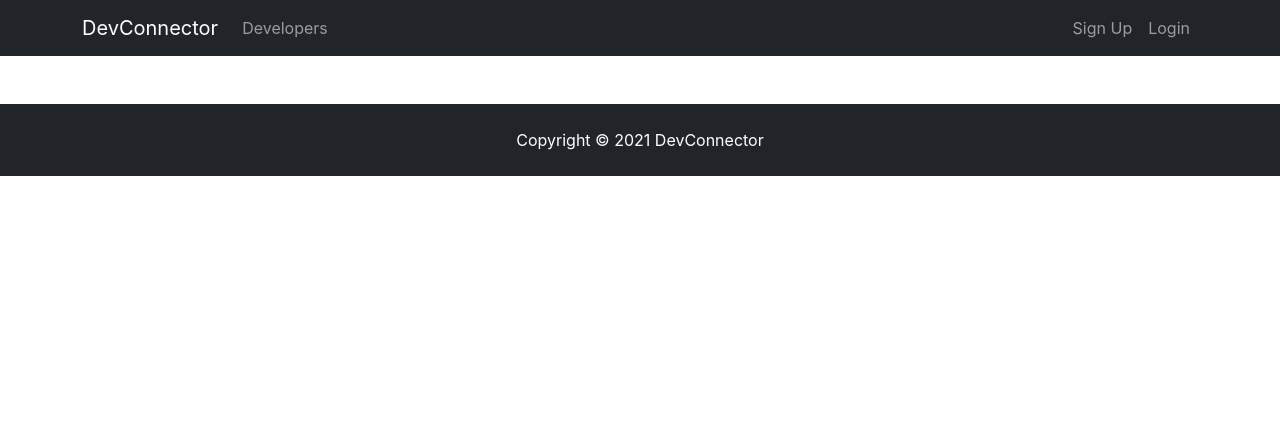
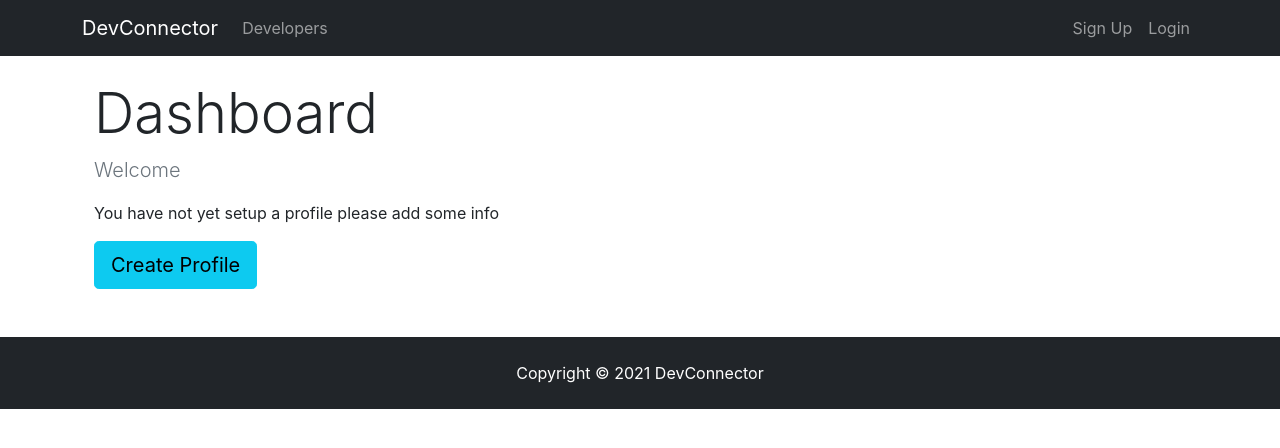
Before and after one commit to akash-yadav12/DevConnector, a React (Create React App) app in the folder client/: page /dashboard in a window 1280 px wide. Shown: the top 448 px of the page. Built offline with nearby package versions, Linux system fonts and the light colour scheme; no server answers.

Commit message:
loading spinner add dashboard, profile redux:

```diff
--- a/client/src/actions/profileActions.js
+++ b/client/src/actions/profileActions.js
@@ -1,17 +1,18 @@
 import axios from 'axios'
 
-import { GET_PROFILE, PROFILE_LOADING, GET_ERRORS, CLEAR_CURRENT_PROFILE} from './types'
+import { GET_PROFILE, PROFILE_LOADING, CLEAR_CURRENT_PROFILE} from './types'
 
 // Get current profile
 export const getCurrentProfile = () => dispatch => {
   dispatch(setProfileLoading)
   axios.get('/api/profile')
-    .then(res =>
+    .then(res => {
+      console.log(res.data)
       dispatch({
         type: GET_PROFILE,
         payload: res.data
       })
-    )
+    })
     .catch(err =>
       dispatch({
         type:GET_PROFILE,
--- /dev/null
+++ b/client/src/components/common/Spinner.js
@@ -0,0 +1,12 @@
+import React from 'react'
+import spinner from './spinner.gif'
+
+export default function Spinner() {
+  return (
+    <div>
+      <img src={spinner}
+      style={{width:'200px', margin:'auto',display:'block'}}
+      alt="Loading..."></img>
+    </div>
+  )
+}
--- a/client/src/components/dashboard/Dashboard.js
+++ b/client/src/components/dashboard/Dashboard.js
@@ -1,7 +1,10 @@
-import React, { Component } from 'react'
-import Proptypes from 'prop-types'
-import { connect } from 'react-redux'
-import { getCurrentProfile } from '../../actions/profileActions'
+import React, { Component } from 'react';
+import { Link } from 'react-router-dom';
+import PropTypes from 'prop-types';
+import { connect } from 'react-redux';
+import { getCurrentProfile } from '../../actions/profileActions';
+import Spinner from '../common/Spinner';
+
 
 class Dashboard extends Component {
 
@@ -10,12 +13,53 @@
   }
 
   render() {
+    const { user } = this.props.auth
+    const { profile, loading } = this.props.profile
+
+    let dashboardContent
+
+    if(profile === null || loading){
+      dashboardContent = <Spinner/>
+    }else{
+      // Check if logged in user has profile data
+      if(Object.keys(profile).length > 0){
+        dashboardContent = <h4>TODO:Display Profile</h4>
+      }else{
+        // User is logged in but has no profile
+        dashboardContent = (
+          <div>
+            <p className="lead text-muted">Welcome { user.name}</p>
+            <p>You have not yet setup a profile please add some info</p>
+            <Link to="/create-profile" className="btn btn-lg btn-info">Create Profile</Link>
+          </div>
+        )
+      }
+    }
+
     return (
-      <div>
-
+      <div className="dashboard">
+        <div className="container">
+          <div className="row">
+            <div className="col-md-12">
+              <h1 className="display-4">Dashboard</h1>
+              {dashboardContent}
+            </div>
+          </div>
+        </div>
       </div>
     )
   }
 }
 
-export default connect(null, { getCurrentProfile })(Dashboard)
+Dashboard.propTypes = {
+  getCurrentProfile: PropTypes.func.isRequired,
+  auth: PropTypes.object.isRequired,
+  profile: PropTypes.object.isRequired
+}
+
+const mapStateToProps = state => ({
+  profile: state.profile,
+  auth: state.auth
+})
+
+export default connect(mapStateToProps, { getCurrentProfile })(Dashboard)
```
Also changed, not shown: client/src/reducers/profileReducer.js (+13 -9 lines), client/src/components/common/spinner.gif (added).
